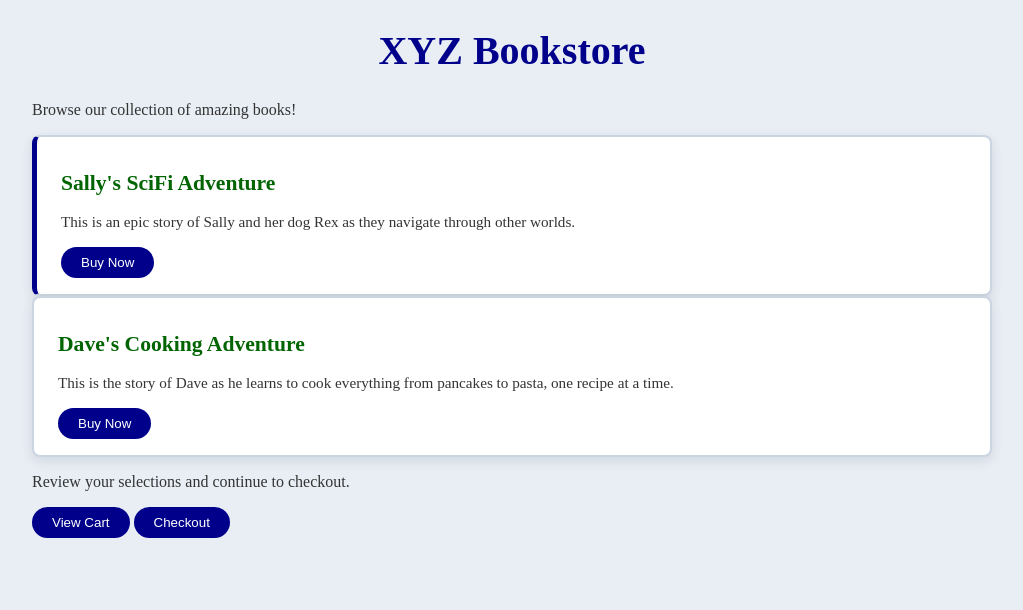
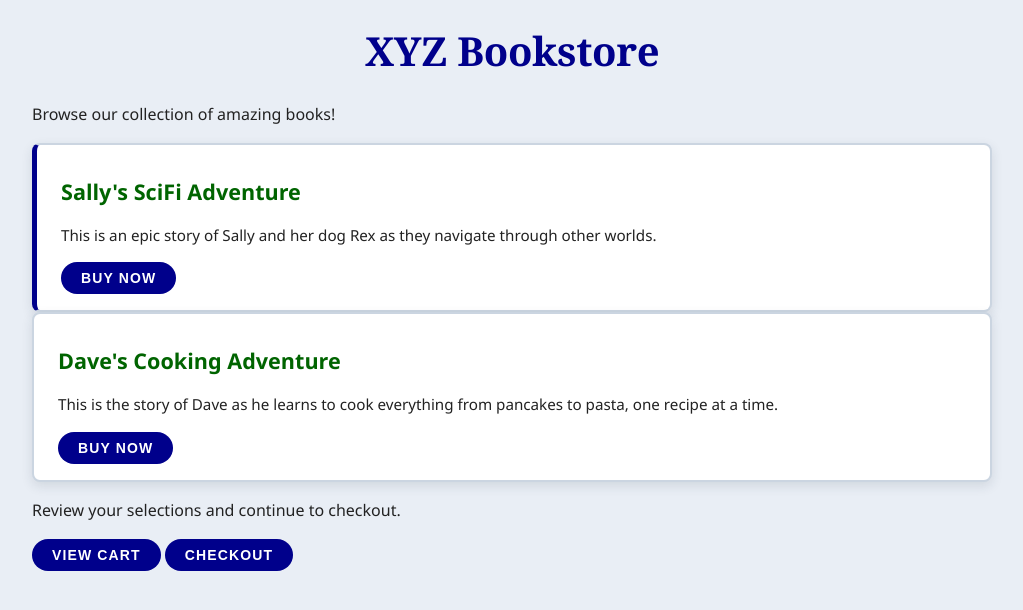
Before and after one commit to HellenLSN/livrariafront2, a plain HTML site: page index.html in a window 1280 px wide. Shown: the whole page, without its empty margins (128-1151 px from the left). Drawn offline with Linux system fonts and the light colour scheme.

Commit message:
livraria16-11-2026-15

```diff
--- a/styles.css
+++ b/styles.css
@@ -1,13 +1,24 @@
+*,
+*::before,
+*::after {
+  box-sizing: border-box;
+}
+
 body {
   background-color: #e9eef5;
   color: #1a1a1a;
+  font-family: "Segoe UI", Roboto, Helvetica, Arial, sans-serif;
+  line-height: 1.6;
   max-width: 60rem;
   margin: 0 auto;
 }
 
 h1 {
   color: darkblue;
+  font-family: Georgia, "Times New Roman", serif;
   font-size: 2.5rem;
+  letter-spacing: -0.01em;
+  line-height: 1.2;
   text-align: center;
 }
 
@@ -15,10 +26,11 @@ h2 {
   color: darkgreen;
   font-size: 1.35rem;
   font-weight: 700;
+  line-height: 1.2;
 }
 
 p {
-  color: #333333;
+  color: #222222;
   font-size: 1rem;
 }
 
@@ -42,6 +54,10 @@ p {
 .btn {
   background-color: darkblue;
   color: white;
+  font-size: 0.875rem;
+  font-weight: 700;
+  letter-spacing: 0.08em;
+  text-transform: uppercase;
   padding: 0.5rem 1.25rem;
   border: none;
   border-radius: 999px;
```
